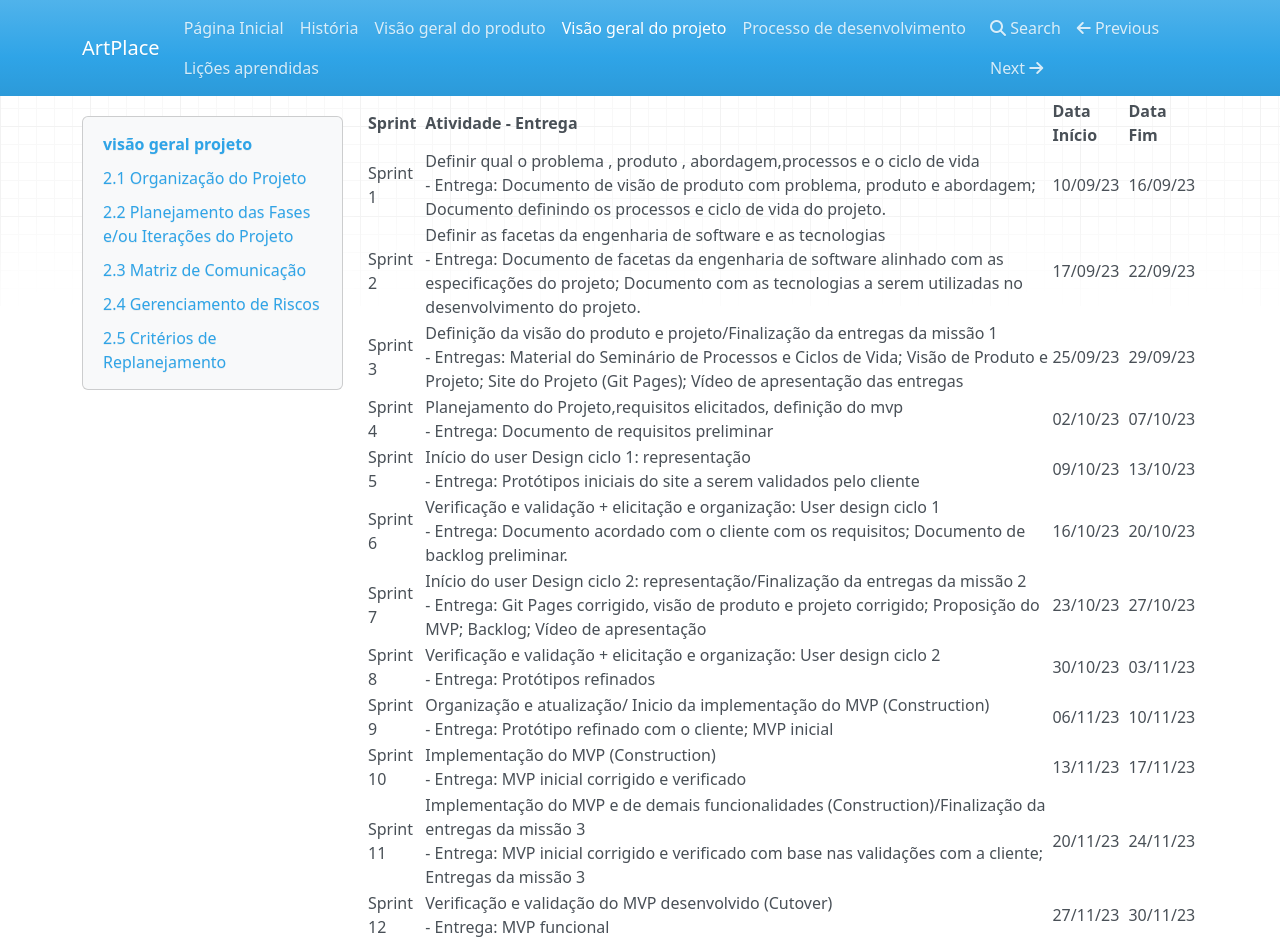
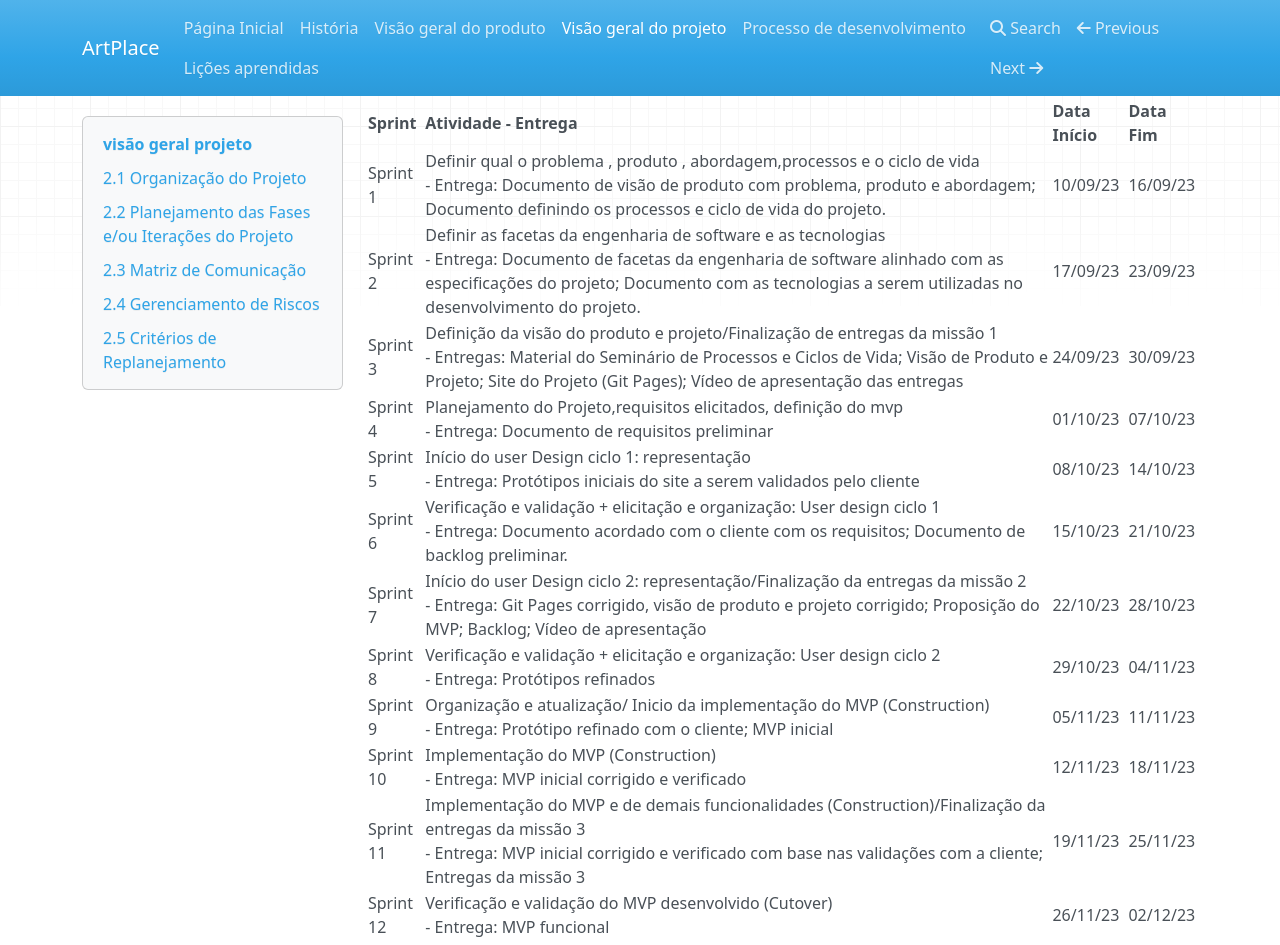
Before and after one commit to mdsreq-fga-unb/2023.2-ArtPlace, an MkDocs documentation site: the page built from docs/projeto.md, in a window 1280 px wide and 1400 px high, scrolled down 419 px. Shown: the top 945 px of the window. Built offline with MkDocs 1.6.1, drawn with Linux system fonts in a browser that asks for light colours; nearby versions of some CDN libraries; some of the changed text lies outside the part shown.

Commit message:
fix dates

```diff
--- a/docs/projeto.md
+++ b/docs/projeto.md
@@ -16,19 +16,19 @@
 | Sprint  | Atividade - Entrega                                                 | Data Início | Data Fim  |
 |---------|--------------------------------------------------------------------|-------------|-----------|
 | Sprint 1 | Definir qual o problema , produto , abordagem,processos e o ciclo de vida <br> - Entrega: Documento de visão de produto com problema, produto e abordagem; Documento definindo os processos e ciclo de vida do projeto. | 10/09/23    | 16/09/23  |
-| Sprint 2 | Definir as facetas da engenharia de software e as tecnologias <br> - Entrega: Documento de facetas da engenharia de software alinhado com as especificações do projeto; Documento com as tecnologias a serem utilizadas no desenvolvimento do projeto. | 17/09/23    | 22/09/23  |
-| Sprint 3 | Definição da visão do produto e projeto/Finalização da entregas da missão 1 <br> - Entregas: Material do Seminário de Processos  e Ciclos de Vida; Visão de Produto e Projeto; Site do Projeto (Git Pages); Vídeo de apresentação das entregas | 25/09/23    | 29/09/23  |
-| Sprint 4 | Planejamento do Projeto,requisitos elicitados, definição do mvp <br> - Entrega: Documento de requisitos preliminar  | 02/10/23    | 07/10/23  |
-| Sprint 5 | Início do user Design ciclo 1: representação <br> - Entrega: Protótipos iniciais do site a serem validados pelo cliente | 09/10/23    | 13/10/23  |
-| Sprint 6 | Verificação e validação + elicitação e organização: User design ciclo 1 <br> - Entrega: Documento acordado com o cliente com os requisitos; Documento de backlog preliminar. | 16/10/23    | 20/10/23  |
-| Sprint 7 | Início do user Design ciclo 2: representação/Finalização da entregas da missão 2 <br> - Entrega: Git Pages corrigido, visão de produto e projeto corrigido; Proposição do MVP; Backlog; Vídeo de apresentação | 23/10/23 | 27/10/23 |
-| Sprint 8 | Verificação e validação + elicitação e organização: User design ciclo 2 <br> - Entrega: Protótipos refinados  | 30/10/23 | 03/11/23 |
-| Sprint 9 | Organização e atualização/ Inicio da implementação do MVP (Construction) <br> - Entrega: Protótipo refinado com o cliente; MVP inicial  | 06/11/23 | 10/11/23 |
-| Sprint 10 | Implementação do MVP (Construction) <br> - Entrega: MVP inicial corrigido e verificado | 13/11/23 | 17/11/23 |
-| Sprint 11 | Implementação do MVP e de demais funcionalidades (Construction)/Finalização da entregas da missão 3 <br> - Entrega: MVP inicial corrigido e verificado com base nas validações com a cliente; Entregas da missão 3 | 20/11/23 | 24/11/23 |
-| Sprint 12 | Verificação e validação do MVP desenvolvido (Cutover) <br> - Entrega: MVP funcional | 27/11/23 | 30/11/23 |
-| Sprint 13 | Verificação e validação de funcionalidades implementadas que não fazem parte do MVP(Cutover) <br> - Entrega: Produto totalmente funcional com falhas esporádicas  | 04/12/23 | 08/12/23 |
-| Sprint 14 | Correção de bugs e erros detectados (Cutover)/ Finalização e entregas da missão 4 <br> - Entrega: Produto funcional e estável  | 11/12/23 | 15/12/23 |
+| Sprint 2 | Definir as facetas da engenharia de software e as tecnologias <br> - Entrega: Documento de facetas da engenharia de software alinhado com as especificações do projeto; Documento com as tecnologias a serem utilizadas no desenvolvimento do projeto. | 17/09/23    | 23/09/23  |
+| Sprint 3 | Definição da visão do produto e projeto/Finalização de entregas da missão 1 <br> - Entregas: Material do Seminário de Processos  e Ciclos de Vida; Visão de Produto e Projeto; Site do Projeto (Git Pages); Vídeo de apresentação das entregas | 24/09/23    | 30/09/23  |
+| Sprint 4 | Planejamento do Projeto,requisitos elicitados, definição do mvp <br> - Entrega: Documento de requisitos preliminar  | 01/10/23    | 07/10/23  |
+| Sprint 5 | Início do user Design ciclo 1: representação <br> - Entrega: Protótipos iniciais do site a serem validados pelo cliente | 08/10/23    | 14/10/23  |
+| Sprint 6 | Verificação e validação + elicitação e organização: User design ciclo 1 <br> - Entrega: Documento acordado com o cliente com os requisitos; Documento de backlog preliminar. | 15/10/23    | 21/10/23  |
+| Sprint 7 | Início do user Design ciclo 2: representação/Finalização da entregas da missão 2 <br> - Entrega: Git Pages corrigido, visão de produto e projeto corrigido; Proposição do MVP; Backlog; Vídeo de apresentação | 22/10/23 | 28/10/23 |
+| Sprint 8 | Verificação e validação + elicitação e organização: User design ciclo 2 <br> - Entrega: Protótipos refinados  | 29/10/23 | 04/11/23 |
+| Sprint 9 | Organização e atualização/ Inicio da implementação do MVP (Construction) <br> - Entrega: Protótipo refinado com o cliente; MVP inicial  | 05/11/23 | 11/11/23 |
+| Sprint 10 | Implementação do MVP (Construction) <br> - Entrega: MVP inicial corrigido e verificado | 12/11/23 | 18/11/23 |
+| Sprint 11 | Implementação do MVP e de demais funcionalidades (Construction)/Finalização da entregas da missão 3 <br> - Entrega: MVP inicial corrigido e verificado com base nas validações com a cliente; Entregas da missão 3 | 19/11/23 | 25/11/23 |
+| Sprint 12 | Verificação e validação do MVP desenvolvido (Cutover) <br> - Entrega: MVP funcional | 26/11/23 | 02/12/23 |
+| Sprint 13 | Verificação e validação de funcionalidades implementadas que não fazem parte do MVP(Cutover) <br> - Entrega: Produto totalmente funcional com falhas esporádicas  | 03/12/23 | 09/12/23 |
+| Sprint 14 | Correção de bugs e erros detectados (Cutover)/ Finalização e entregas da missão 4 <br> - Entrega: Produto funcional e estável  | 10/12/23 | 16/12/23 |
 
 
 ## 2.3         Matriz de Comunicação
```
